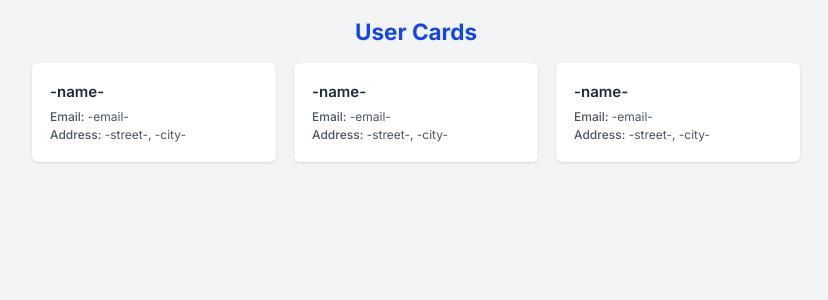
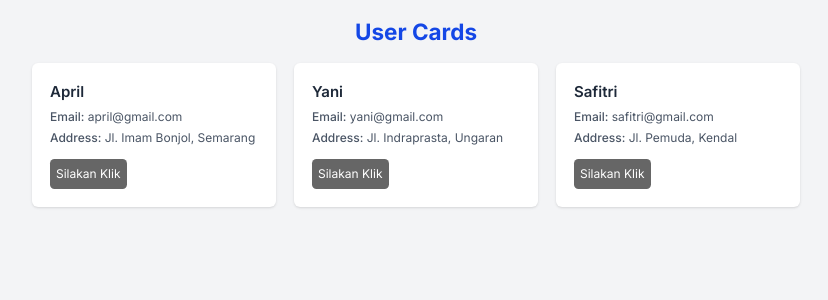
Before and after one commit to rasyidahnuraini/admin-ui, a React (Vite) app: page / in a window 1280 px wide. Shown: the top 300 px of the page, without its empty margins (224-1052 px from the left). Built offline with nearby package versions, Linux system fonts and the light colour scheme.

Commit message:
belajar fitur Javascript ES6 part 1

```diff
--- a/src/Exercise.jsx
+++ b/src/Exercise.jsx
@@ -2,6 +2,7 @@ import React from 'react'
 import UserCard from './UserCard';
 
 function Exercise() {
+
   return (
   <>
     <div className="min-h-screen bg-gray-100 p-6">
@@ -9,9 +10,24 @@ function Exercise() {
         User Cards
       </h1>
       <div className="grid md:grid-cols-2 lg:grid-cols-3 gap-6 max-w-5xl mx-auto">
-        <UserCard />
-        <UserCard />
-        <UserCard />
+        <UserCard
+        name="April"
+        email="april@gmail.com"
+        street="Jl. Imam Bonjol"
+        city="Semarang"
+        />
+        <UserCard
+        name="Yani"
+        email="yani@gmail.com"
+        street="Jl. Indraprasta"
+        city="Ungaran"
+        />
+        <UserCard
+        name="Safitri"
+        email="safitri@gmail.com"
+        street="Jl. Pemuda"
+        city="Kendal"
+        />
       </div>
     </div>
   </>
--- a/src/UserCard.jsx
+++ b/src/UserCard.jsx
@@ -1,17 +1,26 @@
-import React from "react";
+import React, { useState } from "react";
 
-function UserCard() {
+function UserCard(props) {
+    const { name, email, street, city } = props;
+    const [clicked, setClicked] = useState(false);
+
   return (
     <div className="bg-white p-6 rounded-lg shadow hover:shadow-md transition-shadow">
-      <h2 className="text-xl font-semibold text-gray-800 mb-2">-name-</h2>
-      <p className="text-gray-600">
-        <span className="font-medium">Email:</span> -email-
+      <h2 className="text-xl font-semibold text-gray-800 mb-2">{name}</h2>
+      <p className="text-gray-600 mb-1">
+        <span className="font-medium">Email:</span> {email}
       </p>
-      <p className="text-gray-600">
-        <span className="font-medium">Address:</span> -street-, -city-
+      <p className="text-gray-600 mb-4">
+        <span className="font-medium">Address:</span> {street}, {city}
       </p>
+      <button
+        className={`${clicked ? "bg-special-green" : "bg-gray-01"} text-white p-2 rounded-md`}
+        onClick={() => setClicked(true)}
+      >
+        {clicked ? "Tombol sudah diklik" : "Silakan Klik"}
+      </button>
     </div>
   );
 }
 
-export default UserCard
+export default UserCard;
--- a/src/main.jsx
+++ b/src/main.jsx
@@ -1,11 +1,11 @@
-import { StrictMode } from 'react'
-import { createRoot } from 'react-dom/client'
+import React from 'react'
+import ReactDOM from 'react-dom/client'
 import './index.css'
 import App from './App.jsx'
 import Exercise from './Exercise.jsx'
 
-createRoot(document.getElementById('root')).render(
-  <StrictMode>
-    < Exercise />
-  </StrictMode>,
-)
+ReactDOM.createRoot(document.getElementById('root')).render(
+  <React.StrictMode>
+    <Exercise />
+  </React.StrictMode>
+);
```
